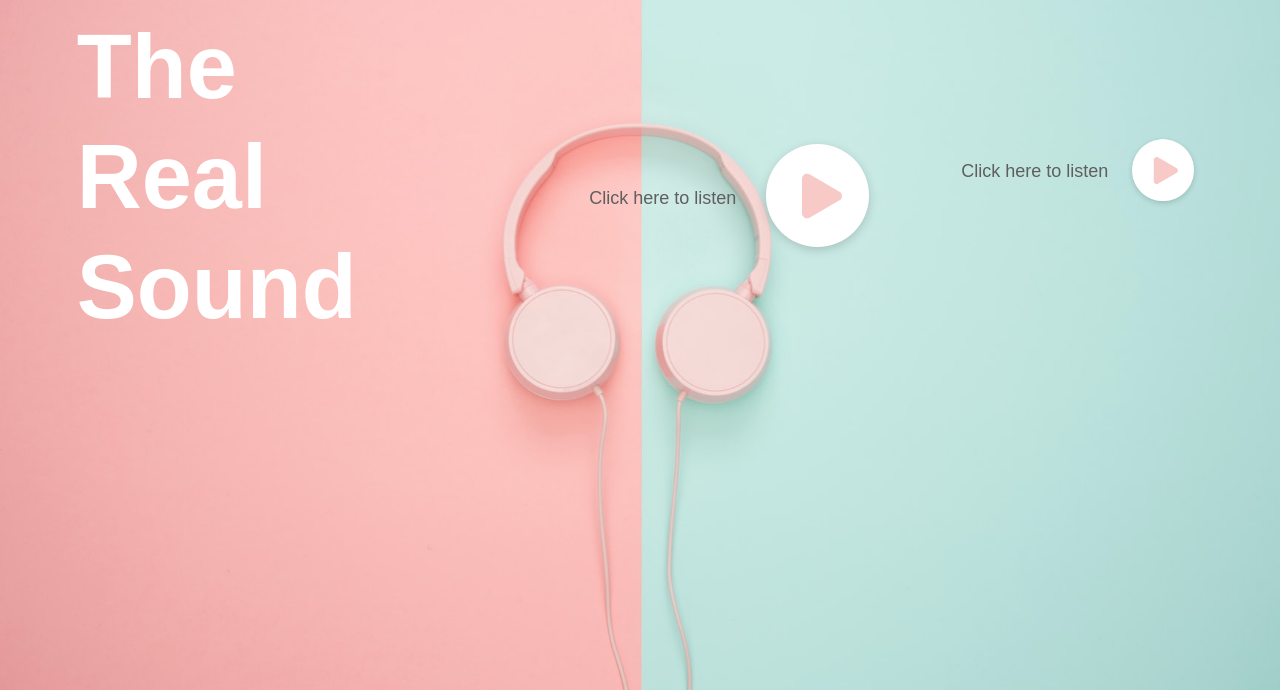
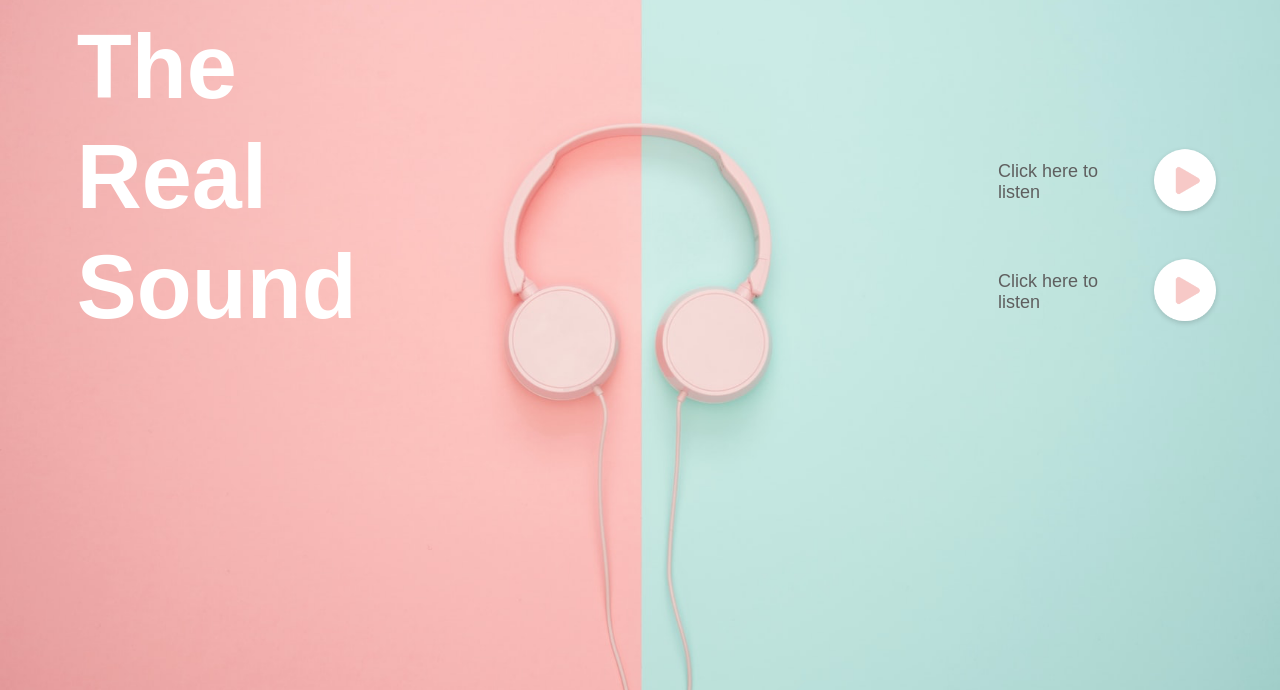
Before and after one commit to J-hassan/project-2, a plain HTML site: page index.html in a window 1280 px wide. Shown: the part 110-800 px from the top of the page. Drawn offline with Linux system fonts and the light colour scheme.

Commit message:
Update style.css

```diff
--- a/style.css
+++ b/style.css
@@ -59,7 +59,7 @@
 .right-col{
   float: right;
   margin-right: 6%;
-  margin-top: 120px;
+  margin-top: 30px;
   display: flex;
   align-items: center;
 }
@@ -76,6 +76,25 @@
     cursor: pointer;
 }
 
+#icon1{
+    width: 80px;
+    cursor: pointer;
+}
+
+
+.tracks{
+    display: flex;
+    flex-direction: column;
+    position: absolute;
+    right: 40px;
+    top: 100px;
+}
+
+
+
+
+
+
 @media screen and (max-width: 780px) {
      .right-col{
         flex-direction: column-reverse;
```
